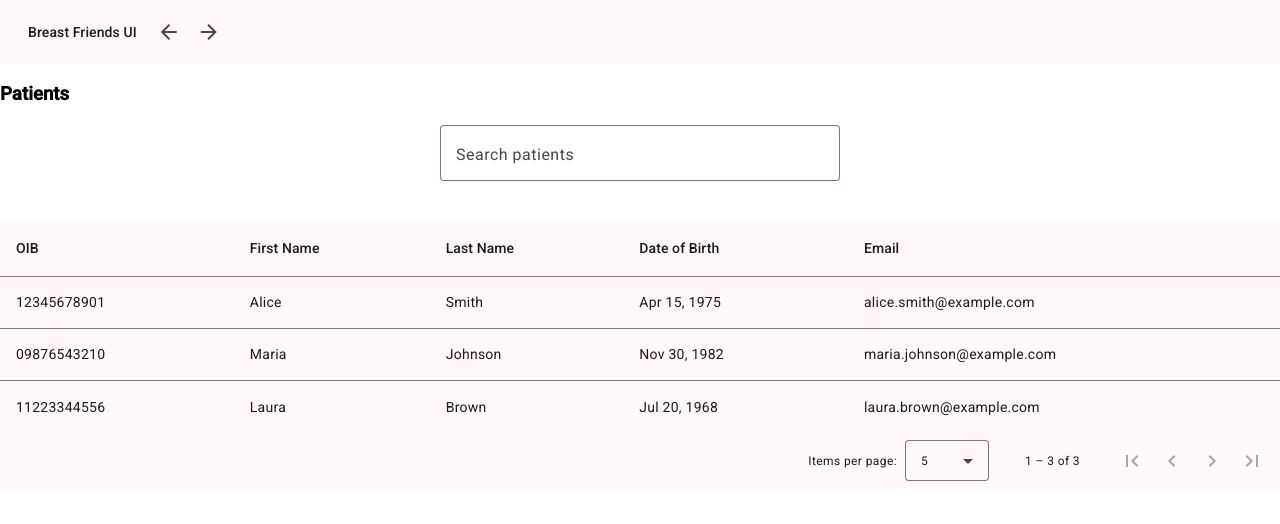
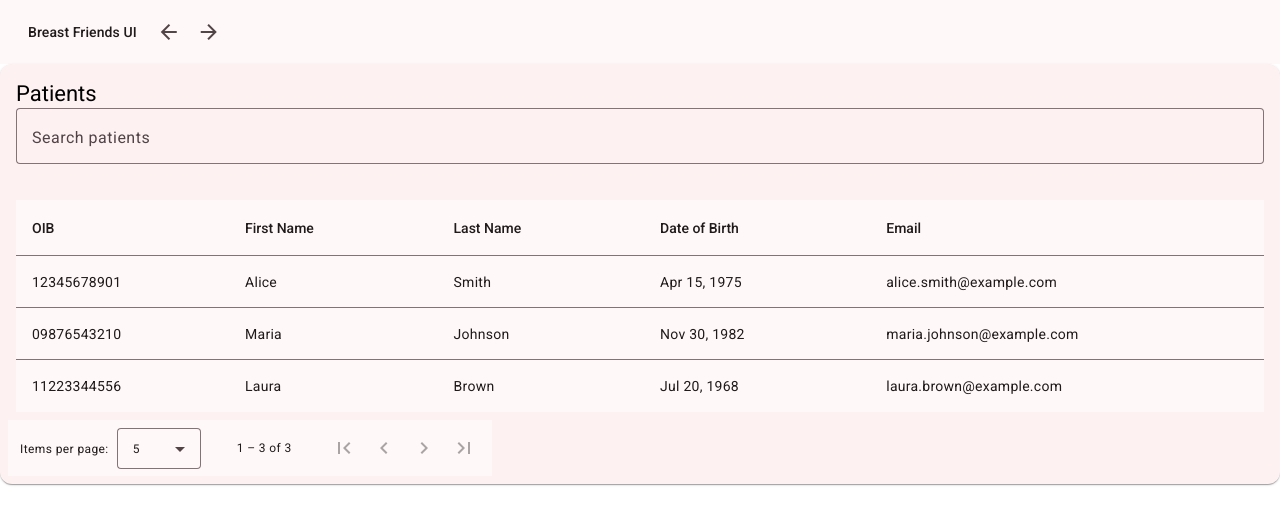
Before and after one commit to BreastFriends/ui, an Angular app: page / in a window 1280 px wide. Shown: the top 524 px of the page. Built offline with nearby package versions, Linux system fonts and the light colour scheme.

Commit message:
Improve design a bit

```diff
--- a/src/app/components/analysis/analysis.component.html
+++ b/src/app/components/analysis/analysis.component.html
@@ -1,5 +1,7 @@
 <div class="analysis-container" *ngIf="analysis">
+
     <!-- Images in Tabs -->
+    <mat-card class="images-card">
         <mat-tab-group>
             <mat-tab label="Left">
                 <div class="images-section">
@@ -28,10 +30,14 @@
                 </div>
             </mat-tab>
         </mat-tab-group>
+    </mat-card>
 
-    <!-- Lesions -->
-    <div class="lesions-section" *ngIf="analysis.lesions && analysis.lesions.length">
-        <h3>Detected Lesions</h3>
+    <!-- Detected Lesions -->
+    <mat-card class="lesions-card" *ngIf="analysis.lesions && analysis.lesions.length">
+        <mat-card-header>
+            <mat-card-title>Detected Lesions</mat-card-title>
+        </mat-card-header>
+        <mat-card-content>
             <ul>
                 <li *ngFor="let lesion of analysis.lesions">
                     <strong>{{ lesion.lesion_type }}</strong>
@@ -39,20 +45,43 @@
                     Dimensions: {{ lesion.width_mm }}mm x {{ lesion.height_mm }}mm, Area: {{ lesion.area_pixels }} pixels.
                 </li>
             </ul>
-    </div>
+        </mat-card-content>
+    </mat-card>
 
     <!-- Analysis Information -->
-    <div class="analysis-info">
-        <h3>Analysis Information</h3>
+    <mat-card class="analysis-info-card">
+        <mat-card-header>
+            <mat-card-title>Analysis Information</mat-card-title>
+        </mat-card-header>
+        <mat-card-content>
             <p><strong>BIRADS Score:</strong> {{ analysis.birads_score }}</p>
             <p><strong>BIRADS Confidence:</strong> {{ analysis.birads_confidence | percent:'1.0-0' }}</p>
-        <p><strong>Radiologist BIRADS Score:</strong> {{ analysis.radiologist_birads_score }}</p>
             <p><strong>Created At:</strong> {{ analysis.created_at | date:'medium' }}</p>
-    </div>
+        </mat-card-content>
+    </mat-card>
+
+    <!-- Radiologist BIRADS Score -->
+    <mat-card class="radiologist-birads-card">
+        <mat-card-header>
+            <mat-card-title>Radiologist BIRADS Score</mat-card-title>
+        </mat-card-header>
+        <mat-card-content>
+            <mat-form-field appearance="outline">
+                <input matInput [(ngModel)]="analysis.radiologist_birads_score" placeholder="Enter Radiologist BIRADS Score">
+            </mat-form-field>
+        </mat-card-content>
+    </mat-card>
 
     <!-- Doctor's Notes -->
-    <div class="notes-section" *ngIf="analysis.notes">
-        <h3>Doctor's Notes</h3>
-        <p>{{ analysis.notes }}</p>
+    <mat-card class="radiologist-notes-card">
+        <mat-card-header>
+            <mat-card-title>Doctor's Notes</mat-card-title>
+        </mat-card-header>
+        <mat-card-content>
+            <mat-form-field appearance="outline">
+                <textarea matInput rows="5" [(ngModel)]="analysis.notes" placeholder="Enter Doctor's Notes"></textarea>
+            </mat-form-field>
+        </mat-card-content>
+    </mat-card>
+
 </div>
-</div>
--- a/src/app/components/home/home.component.html
+++ b/src/app/components/home/home.component.html
@@ -1,44 +1,57 @@
-<div class="home-page">
-    <h3>Patients</h3>
-
-    <div class="centered-search">
-        <mat-form-field appearance="outline" class="search-field">
+<mat-card class="home-card">
+    <mat-card-header>
+        <mat-card-title>Patients</mat-card-title>
+    </mat-card-header>
+    <mat-card-content>
+        <!-- Search Input Section -->
+        <div class="search-container" style="margin-bottom: 16px;">
+            <mat-form-field appearance="outline" style="width: 100%;">
                 <mat-label>Search patients</mat-label>
                 <input matInput (keyup)="applyFilter($event)" placeholder="Search patients">
             </mat-form-field>
         </div>
 
-    <table mat-table [dataSource]="dataSource" class="mat-elevation-z8">
+        <!-- Patients Table Section -->
+        <div class="table-container" style="overflow-x: auto;">
+            <table mat-table [dataSource]="dataSource" matSort class="mat-elevation-z8" style="width: 100%;">
 
+                <!-- OIB Column -->
                 <ng-container matColumnDef="oib">
-            <th mat-header-cell *matHeaderCellDef> OIB </th>
+                    <th mat-header-cell *matHeaderCellDef mat-sort-header> OIB </th>
                     <td mat-cell *matCellDef="let patient"> {{ patient.oib }} </td>
                 </ng-container>
 
+                <!-- First Name Column -->
                 <ng-container matColumnDef="firstName">
-            <th mat-header-cell *matHeaderCellDef> First Name </th>
+                    <th mat-header-cell *matHeaderCellDef mat-sort-header> First Name </th>
                     <td mat-cell *matCellDef="let patient"> {{ patient.firstName }} </td>
                 </ng-container>
 
+                <!-- Last Name Column -->
                 <ng-container matColumnDef="lastName">
-            <th mat-header-cell *matHeaderCellDef> Last Name </th>
+                    <th mat-header-cell *matHeaderCellDef mat-sort-header> Last Name </th>
                     <td mat-cell *matCellDef="let patient"> {{ patient.lastName }} </td>
                 </ng-container>
 
+                <!-- Date of Birth Column -->
                 <ng-container matColumnDef="dateOfBirth">
-            <th mat-header-cell *matHeaderCellDef> Date of Birth </th>
-            <td mat-cell *matCellDef="let patient"> {{ patient.dateOfBirth | date }} </td>
+                    <th mat-header-cell *matHeaderCellDef mat-sort-header> Date of Birth </th>
+                    <td mat-cell *matCellDef="let patient"> {{ patient.dateOfBirth | date:'mediumDate' }} </td>
                 </ng-container>
 
+                <!-- Email Column -->
                 <ng-container matColumnDef="email">
-            <th mat-header-cell *matHeaderCellDef> Email </th>
+                    <th mat-header-cell *matHeaderCellDef mat-sort-header> Email </th>
                     <td mat-cell *matCellDef="let patient"> {{ patient.email }} </td>
                 </ng-container>
 
+                <!-- Header and Row Declarations -->
                 <tr mat-header-row *matHeaderRowDef="displayedColumns"></tr>
-
                 <tr mat-row *matRowDef="let row; columns: displayedColumns;" (click)="onPatientClick(row)"></tr>
             </table>
-
+        </div>
+    </mat-card-content>
+    <mat-card-actions>
         <mat-paginator [pageSizeOptions]="[5, 10, 25]" showFirstLastButtons></mat-paginator>
-</div>
+    </mat-card-actions>
+</mat-card>
--- a/src/app/components/home/home.component.ts
+++ b/src/app/components/home/home.component.ts
@@ -7,6 +7,8 @@ import { MatPaginator, MatPaginatorModule } from '@angular/material/paginator';
 import { MatInputModule } from '@angular/material/input';
 import { MatFormFieldModule } from '@angular/material/form-field';
 import { MatButtonModule } from '@angular/material/button';
+import { MatCardModule } from '@angular/material/card';
+import { MatSortModule } from '@angular/material/sort';
 import { MatTableDataSource } from '@angular/material/table';
 
 @Component({
@@ -18,7 +20,9 @@ import { MatTableDataSource } from '@angular/material/table';
     MatPaginatorModule,
     MatInputModule,
     MatFormFieldModule,
-    MatButtonModule
+    MatButtonModule,
+    MatCardModule,
+    MatSortModule
   ],
   templateUrl: './home.component.html',
   styleUrls: ['./home.component.css']
--- a/src/app/components/patient/patient.component.html
+++ b/src/app/components/patient/patient.component.html
@@ -1,6 +1,9 @@
 <!-- Patient Details Section -->
-<div class="patient-details" *ngIf="patient">
-    <h2>Patient Details</h2>
+<mat-card class="patient-card" *ngIf="patient">
+  <mat-card-header>
+    <mat-card-title>Patient Details</mat-card-title>
+  </mat-card-header>
+  <mat-card-content>
     <p><strong>Name:</strong> {{ patient.firstName }} {{ patient.lastName }}</p>
     <p><strong>OIB:</strong> {{ patient.oib }}</p>
     <p><strong>Date of Birth:</strong> {{ patient.dateOfBirth | date:'mediumDate' }}</p>
@@ -11,20 +14,26 @@
     <p><strong>Family History of Cancer:</strong> {{ patient.hasFamilyHistoryOfCancer ? 'Yes' : 'No' }}</p>
     <p><strong>Had Cancer:</strong> {{ patient.hasHadCancer ? 'Yes' : 'No' }}</p>
     <p><strong>In Menopause:</strong> {{ patient.isInMenopause ? 'Yes' : 'No' }}</p>
-</div>
+  </mat-card-content>
+</mat-card>
 
 <!-- Analyses Table Section -->
-<div class="analyses-table">
-    <h2>Analyses</h2>
-
+<mat-card class="analyses-card">
+  <mat-card-header>
+    <mat-card-title>Analyses</mat-card-title>
+  </mat-card-header>
+  <mat-card-content>
     <!-- Search Input -->
-    <mat-form-field appearance="outline">
+    <div class="search-input" style="margin-bottom: 16px;">
+      <mat-form-field appearance="outline" style="width: 100%;">
         <mat-label>Search Analyses</mat-label>
         <input matInput (keyup)="applyFilter($event)" placeholder="Search Analyses">
       </mat-form-field>
+    </div>
 
     <!-- Paginated Table -->
-    <table mat-table [dataSource]="dataSource" matSort class="mat-elevation-z8">
+    <div class="analyses-table" style="overflow-x: auto;">
+      <table mat-table [dataSource]="dataSource" matSort class="mat-elevation-z8" style="width: 100%;">
 
         <!-- ID Column -->
         <ng-container matColumnDef="id">
@@ -54,8 +63,11 @@
         <tr mat-header-row *matHeaderRowDef="displayedColumns"></tr>
         <tr mat-row *matRowDef="let row; columns: displayedColumns;" (click)="onAnalysisClick(row)"></tr>
       </table>
-
+    </div>
 
     <!-- Paginator -->
+    <div class="paginator-container" style="margin-top: 16px;">
       <mat-paginator [pageSizeOptions]="[5, 10, 20]" showFirstLastButtons></mat-paginator>
     </div>
+  </mat-card-content>
+</mat-card>
--- a/src/app/components/patient/patient.component.ts
+++ b/src/app/components/patient/patient.component.ts
@@ -9,6 +9,7 @@ import { MatPaginatorModule } from '@angular/material/paginator';
 import { MatSortModule } from '@angular/material/sort';
 import { MatFormFieldModule } from '@angular/material/form-field';
 import { MatInputModule } from '@angular/material/input';
+import { MatCardModule } from '@angular/material/card';
 import { CommonModule } from '@angular/common';
 import { ActivatedRoute } from '@angular/router';
 import { Router } from '@angular/router';
@@ -22,7 +23,8 @@ import { MatSnackBar } from '@angular/material/snack-bar';
     MatPaginatorModule,
     MatSortModule,
     MatFormFieldModule,
-    MatInputModule
+    MatInputModule,
+    MatCardModule
   ],
   templateUrl: './patient.component.html',
   styleUrls: ['./patient.component.css']
```
Also changed, not shown: src/app/components/analysis/analysis.component.ts (+12 -1 lines). Lines whose indentation alone changed are shown as unchanged.
